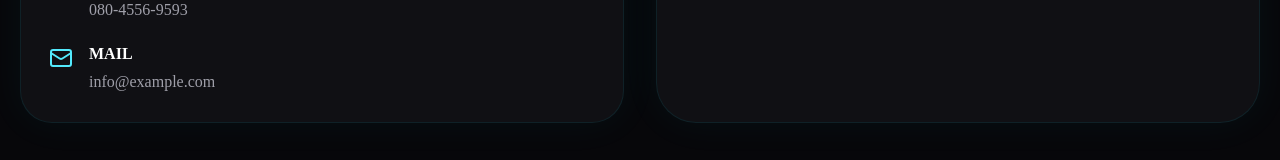
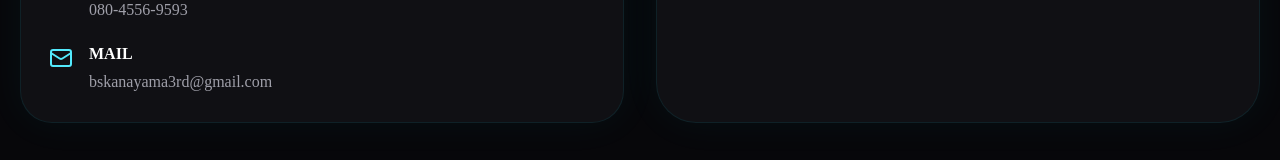
Before and after one commit to yune01010102-sketch/3rd-cafe, a Next.js app: page / in a window 1280 px wide. Shown: the part 4429-4589 px from the top of the page. Built offline with nearby package versions, Linux system fonts and the light colour scheme.

Commit message:
update homepage

```diff
--- a/app/page.tsx
+++ b/app/page.tsx
@@ -534,7 +534,7 @@ export default function ThirdCafeHomepage() {
                   <p className="font-black">MAIL</p>
 
                   <p className="mt-1 text-zinc-400">
-                    info@example.com
+                    bskanayama3rd@gmail.com
                   </p>
                 </div>
               </div>
```
